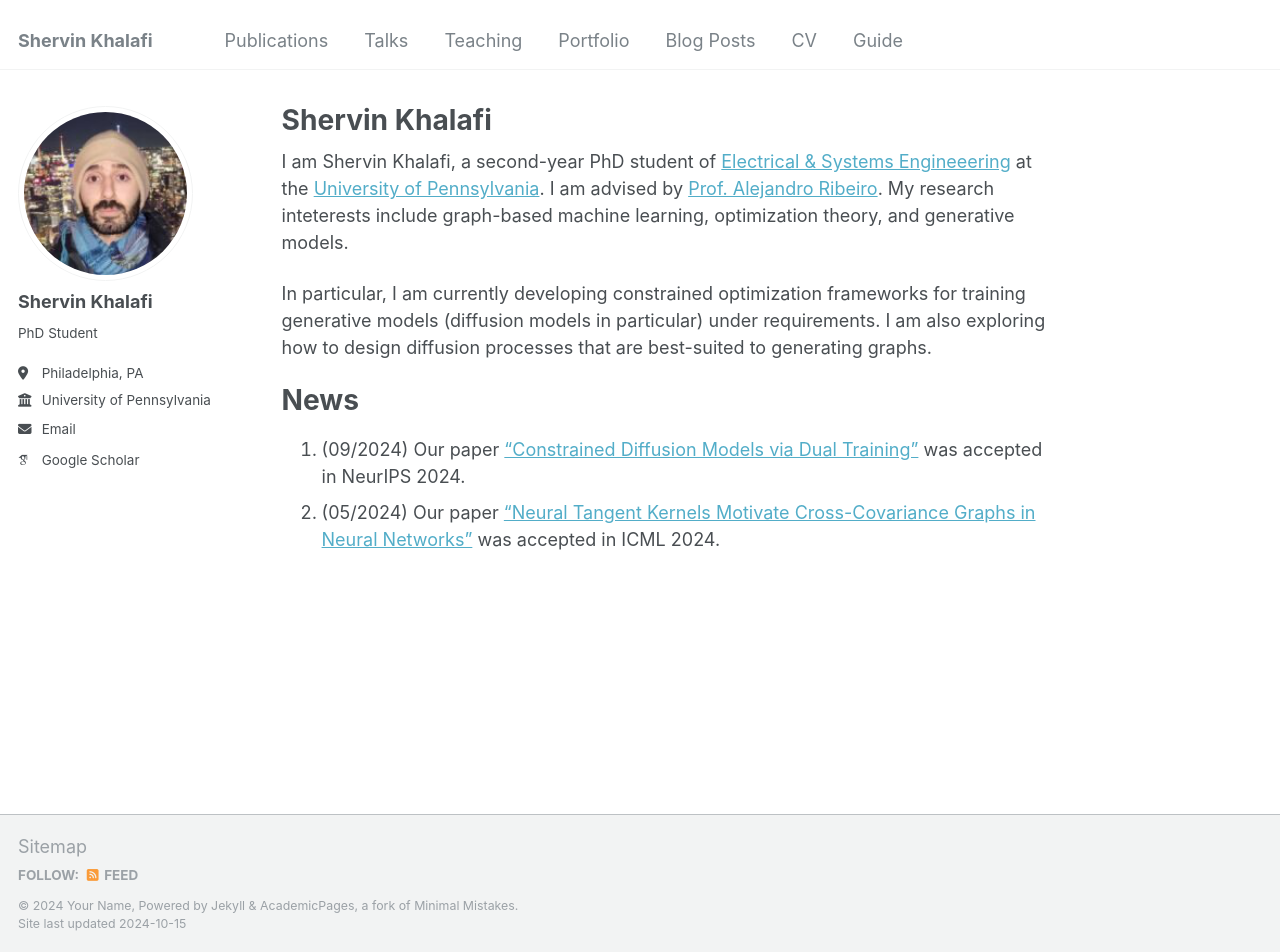
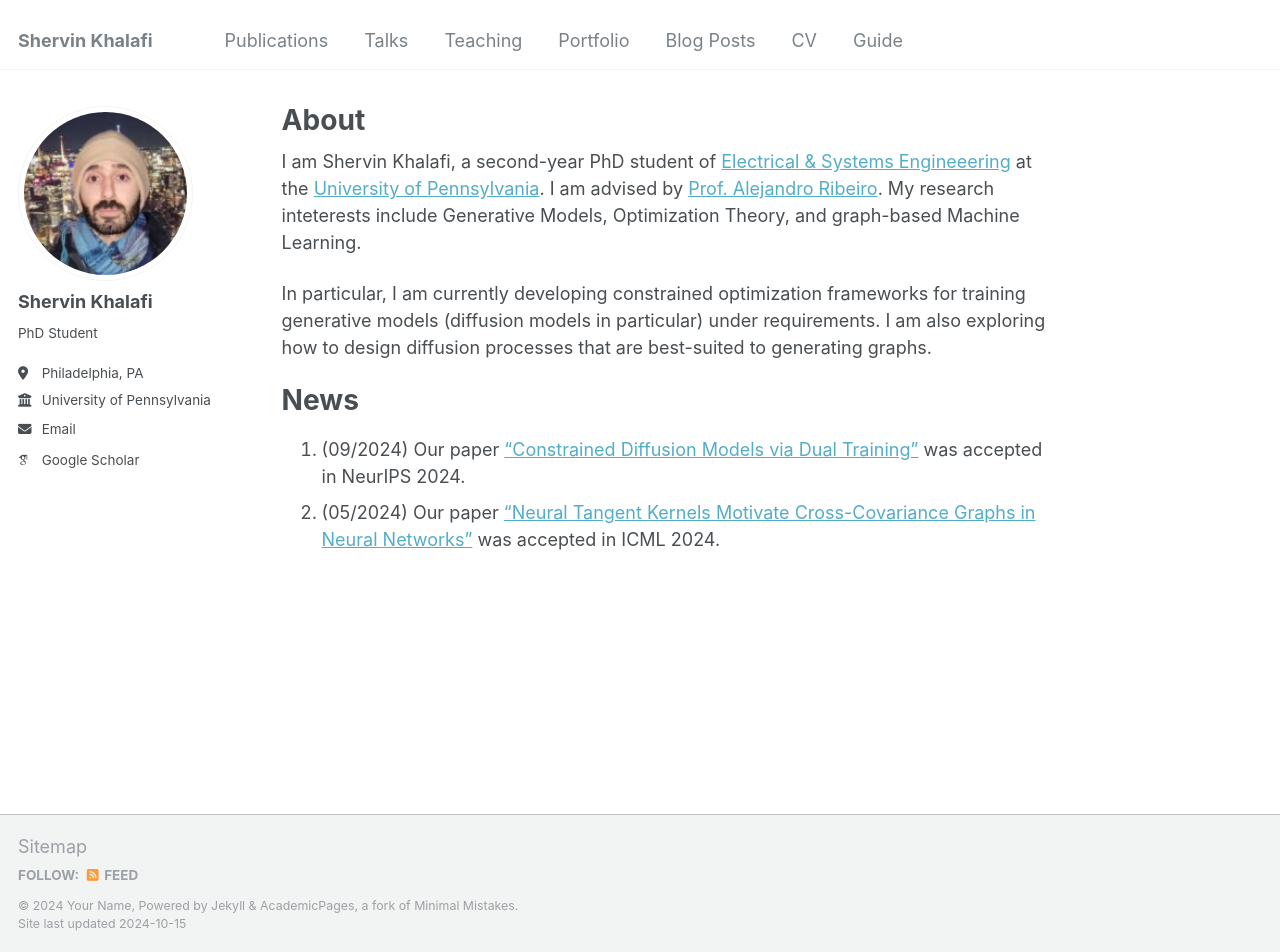
Before and after one commit to shervinkhal/shervinkhalafi.github.io, a Jekyll site: the page built from _pages/about.md, in a window 1280 px wide and 952 px high. Built offline with Jekyll 4.4.1, drawn with Linux system fonts in a browser that asks for light colours; some web fonts are replaced.

Commit message:
Update about.md

```diff
--- a/_pages/about.md
+++ b/_pages/about.md
@@ -1,13 +1,13 @@
 ---
 permalink: /
-title: "Shervin Khalafi"
+title: "About"
 author_profile: true
 redirect_from:
   - /about/
   - /about.html
 ---
 
-I am Shervin Khalafi, a second-year PhD student of [Electrical & Systems Engineeering](https://www.ese.upenn.edu/) at the [University of Pennsylvania](https://www.upenn.edu/). I am advised by [Prof. Alejandro Ribeiro](https://alelab.seas.upenn.edu/alejandro-ribeiro/). My research inteterests include graph-based machine learning, optimization theory, and generative models.
+I am Shervin Khalafi, a second-year PhD student of [Electrical & Systems Engineeering](https://www.ese.upenn.edu/) at the [University of Pennsylvania](https://www.upenn.edu/). I am advised by [Prof. Alejandro Ribeiro](https://alelab.seas.upenn.edu/alejandro-ribeiro/). My research inteterests include Generative Models, Optimization Theory, and graph-based Machine Learning.
 
 In particular, I am currently developing constrained optimization frameworks for training generative models (diffusion models in particular) under requirements. I am also exploring
 how to design diffusion processes that are best-suited to generating graphs.
```
